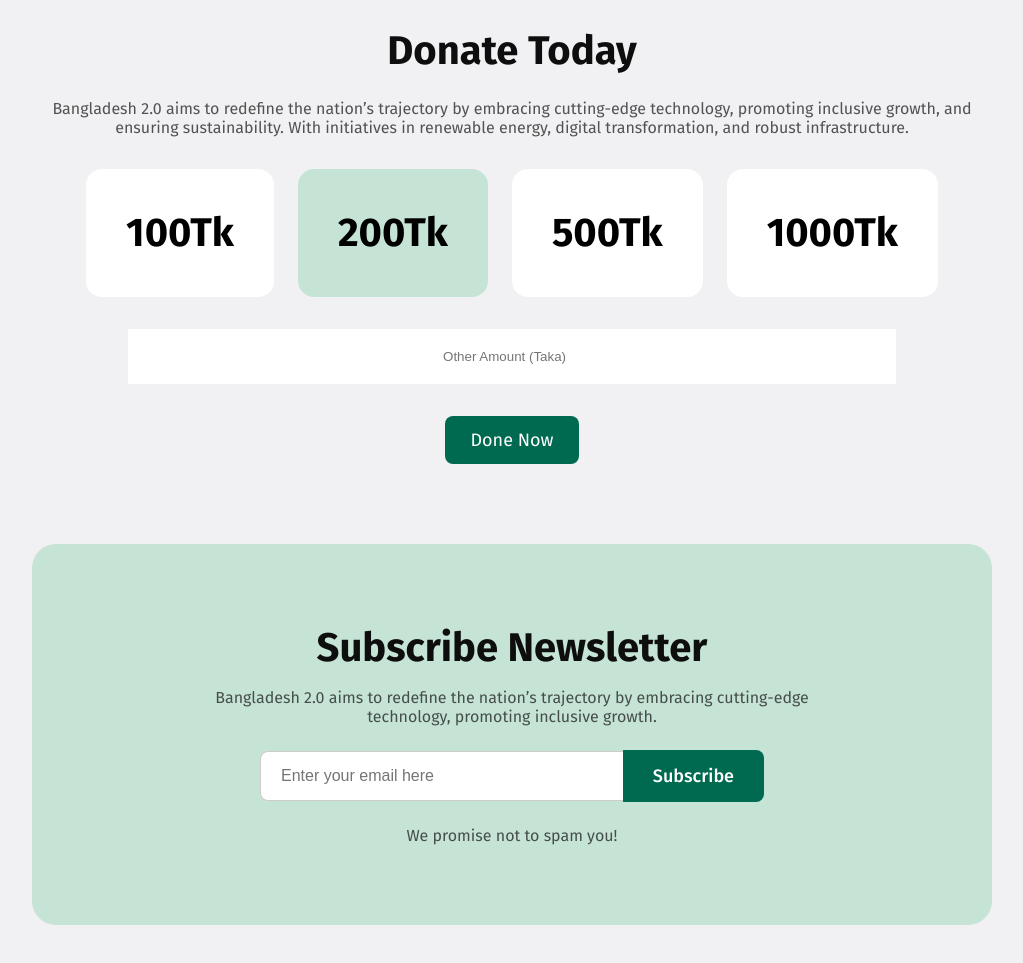
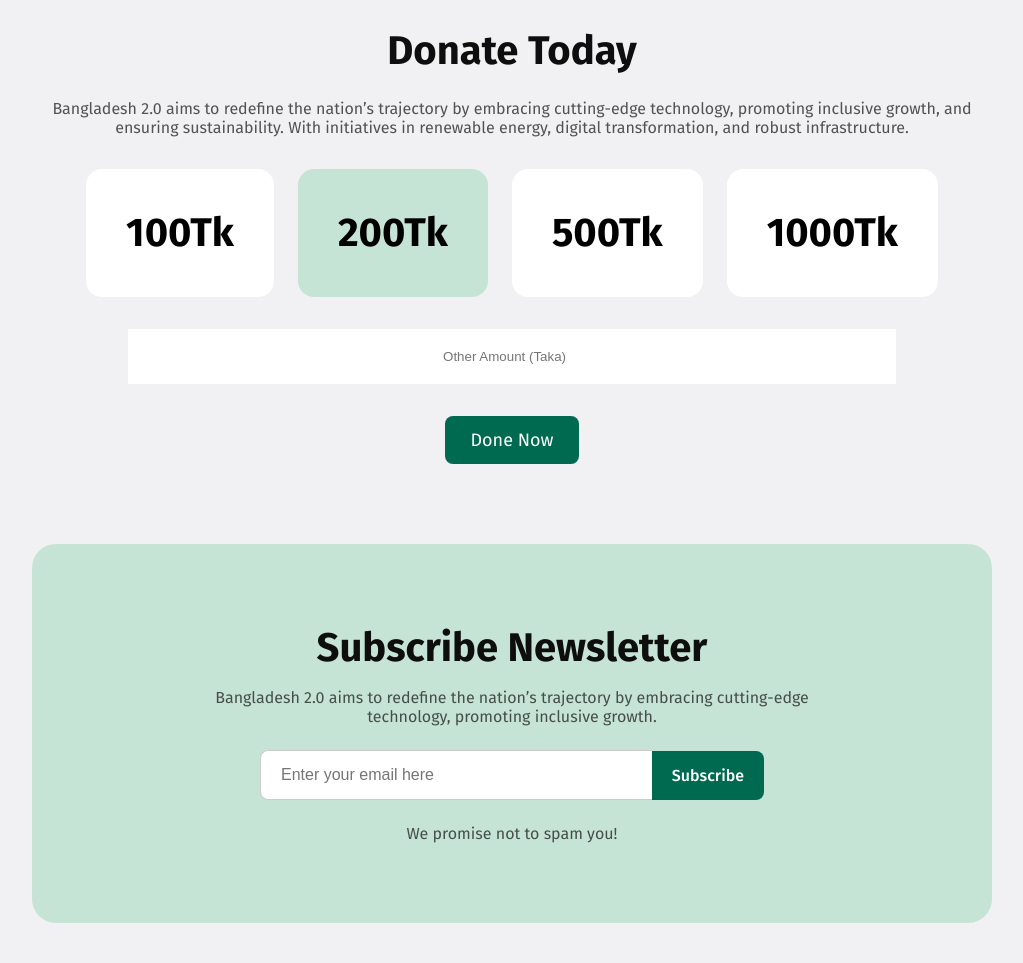
Before and after one commit to thuaba22/bd-2.0, a plain HTML site: page index.html in a window 1280 px wide. Shown: the part 2777-3740 px from the top of the page, without its empty margins (128-1151 px from the left). Drawn offline with Linux system fonts and the light colour scheme.

Commit message:
fixed newsletter button

```diff
--- a/styles/index.css
+++ b/styles/index.css
@@ -400,13 +400,13 @@ nav {
 
 /* Button styling */
 .newsletter-button {
-  padding: 15px 30px;
+  padding: 15px 20px;
   background-color: #006a50;
   color: #fff;
-  font-size: 18px;
+  font-size: 16px;
   font-weight: 500;
   border: none;
-  border-radius: 0 8px 8px 0;
+  border-radius: 0px 8px 8px 0px;
   cursor: pointer;
   transition: background-color 0.3s ease;
 }
```
